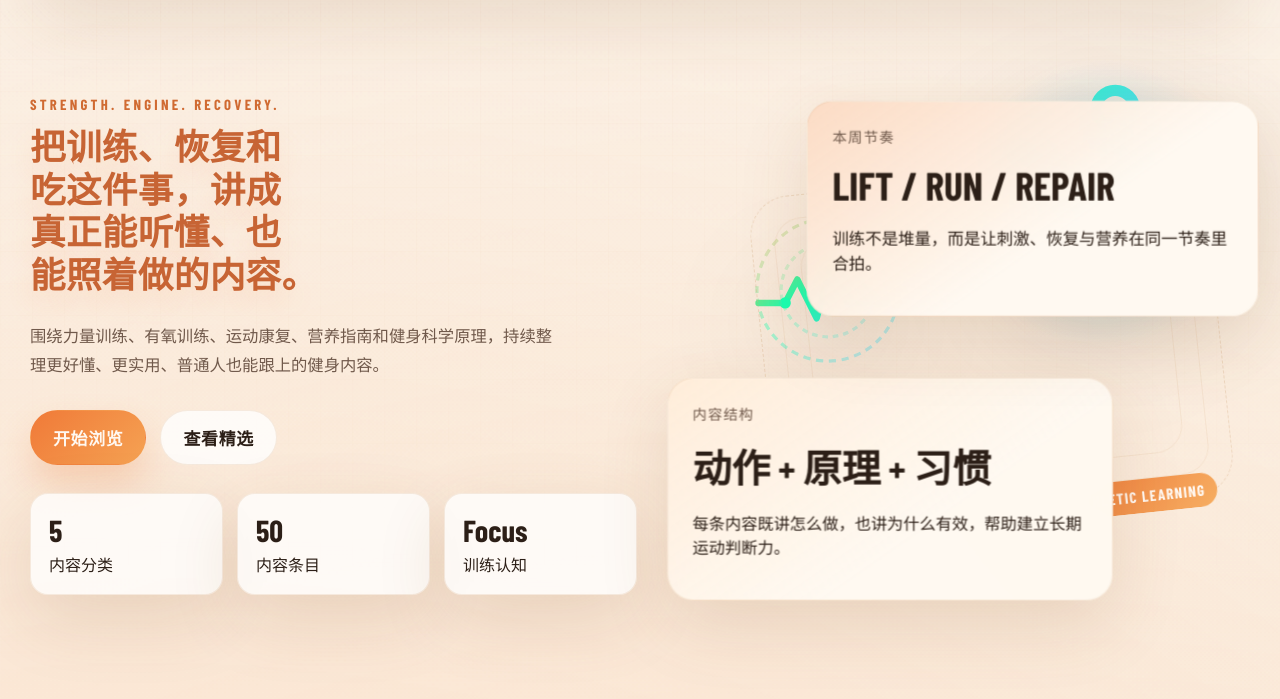
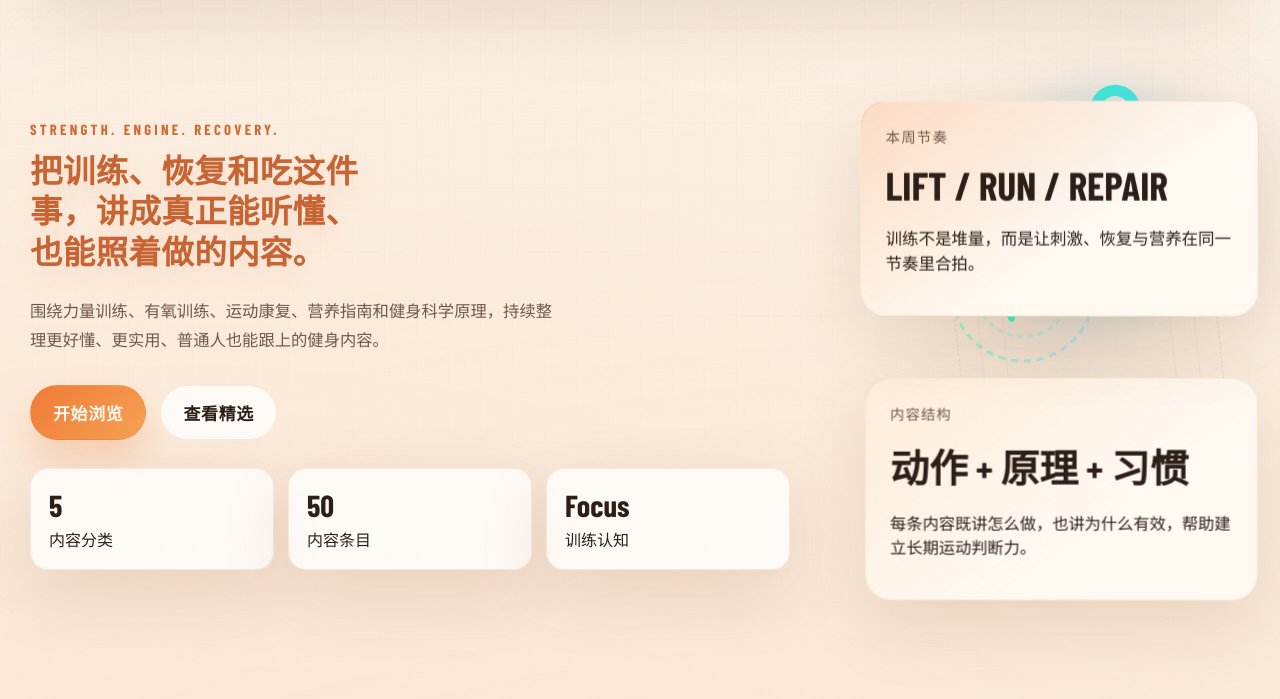
Before and after one commit to xiaoyifree/xiaoyifree, a plain HTML site: page index.html in a window 1280 px wide. Shown: the part 101-800 px from the top of the page. Drawn offline with nearby package versions, Linux system fonts and the light colour scheme; a web font is replaced by a local one.

Commit message:
Add files via upload

```diff
--- a/styles.css
+++ b/styles.css
@@ -151,11 +151,15 @@ input {
 
 .hero {
   display: grid;
-  grid-template-columns: 1.02fr 0.98fr;
-  gap: 30px;
+  grid-template-columns: minmax(0, 1.34fr) minmax(300px, 0.66fr);
+  gap: 44px;
   align-items: center;
   padding: 72px 0 44px;
   perspective: 1400px;
+}
+
+.hero-copy {
+  max-width: 760px;
 }
 
 .eyebrow {
@@ -182,11 +186,11 @@ input {
 }
 
 .hero h1 {
-  max-width: 17ch;
+  max-width: 19ch;
   font-family: "IBM Plex Sans SC", "PingFang SC", "Hiragino Sans GB", "Microsoft YaHei", sans-serif;
-  font-size: clamp(1.42rem, 2.78vw, 2.34rem);
+  font-size: clamp(1.5rem, 2.54vw, 2.42rem);
   font-weight: 700;
-  line-height: 1.2;
+  line-height: 1.24;
   letter-spacing: 0.01em;
   color: #c76434;
   text-transform: none;
@@ -1546,6 +1550,10 @@ body.is-ready .hero-stage > *:nth-child(3) {
     padding-top: 36px;
   }
 
+  .hero-copy {
+    max-width: 100%;
+  }
+
   .hero h1 {
     max-width: 100%;
     font-size: clamp(1.24rem, 5.9vw, 1.72rem);
```
